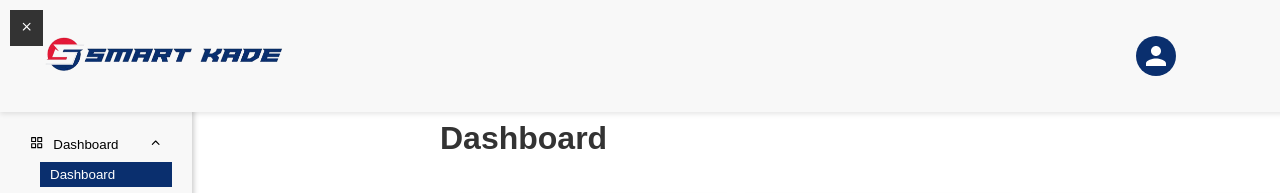
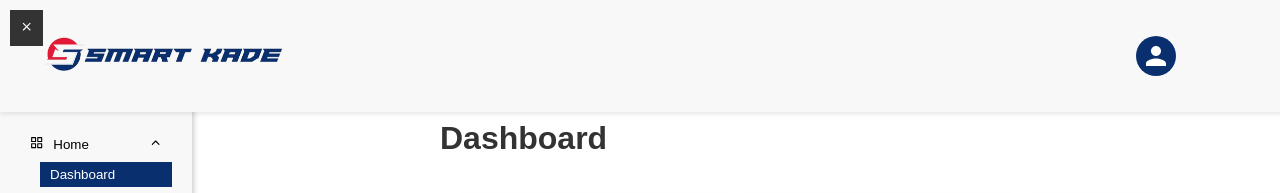
Before and after one commit to pasanmayura/Ecommerce_Website, a Next.js app in the folder frontend-admin/: page /Dashboard in a window 1280 px wide. Shown: the top 193 px of the page. Built offline with nearby package versions, Linux system fonts and the light colour scheme; no server answers.

Commit message:
fix: update Sidebar menu item title from Dashboard to Home

```diff
--- a/frontend-admin/src/components/Sidebar.js
+++ b/frontend-admin/src/components/Sidebar.js
@@ -18,8 +18,8 @@ export const Sidebar = () => {
 
   const menuItems = [
     {
-      id: "dashboard",
-      title: "Dashboard",
+      id: "home",
+      title: "Home",
       icon: <FiGrid />,
       subItems: [
         { title: "Dashboard", link: "/Dashboard" },
```
